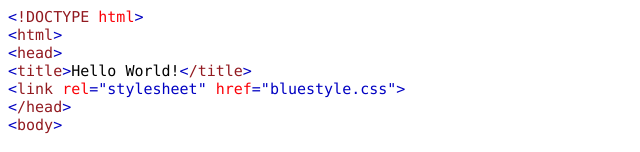
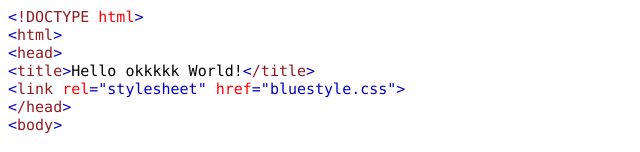
Before and after one commit to JiaxuanZhao/hello-world, a plain HTML site: page index.html in a window 1280 px wide. Shown: the top 152 px of the page, without its empty margins (0-640 px from the left). Drawn offline with Linux system fonts and the light colour scheme.

Commit message:
change title

```diff
--- a/index.html
+++ b/index.html
@@ -22,7 +22,7 @@
 <p class="p1"><span class="s1">&lt;</span><span class="s2">!DOCTYPE</span><span class="s3"> html</span><span class="s1">&gt;</span></p>
 <p class="p1"><span class="s1">&lt;</span><span class="s2">html</span><span class="s1">&gt;</span></p>
 <p class="p1"><span class="s1">&lt;</span><span class="s2">head</span><span class="s1">&gt;</span></p>
-<p class="p2"><span class="s1">&lt;</span><span class="s4">title</span><span class="s1">&gt;</span><span class="s5">Hello World!</span><span class="s1">&lt;</span><span class="s4">/title</span><span class="s1">&gt;</span></p>
+<p class="p2"><span class="s1">&lt;</span><span class="s4">title</span><span class="s1">&gt;</span><span class="s5">Hello okkkkk World!</span><span class="s1">&lt;</span><span class="s4">/title</span><span class="s1">&gt;</span></p>
 <p class="p3"><span class="s2">&lt;</span><span class="s4">link</span><span class="s3"> rel</span><span class="s2">="stylesheet"</span><span class="s3"> href</span><span class="s2">="bluestyle.css"&gt;</span></p>
 <p class="p1"><span class="s1">&lt;</span><span class="s2">/head</span><span class="s1">&gt;</span></p>
 <p class="p1"><span class="s1">&lt;</span><span class="s2">body</span><span class="s1">&gt;</span></p>
```
